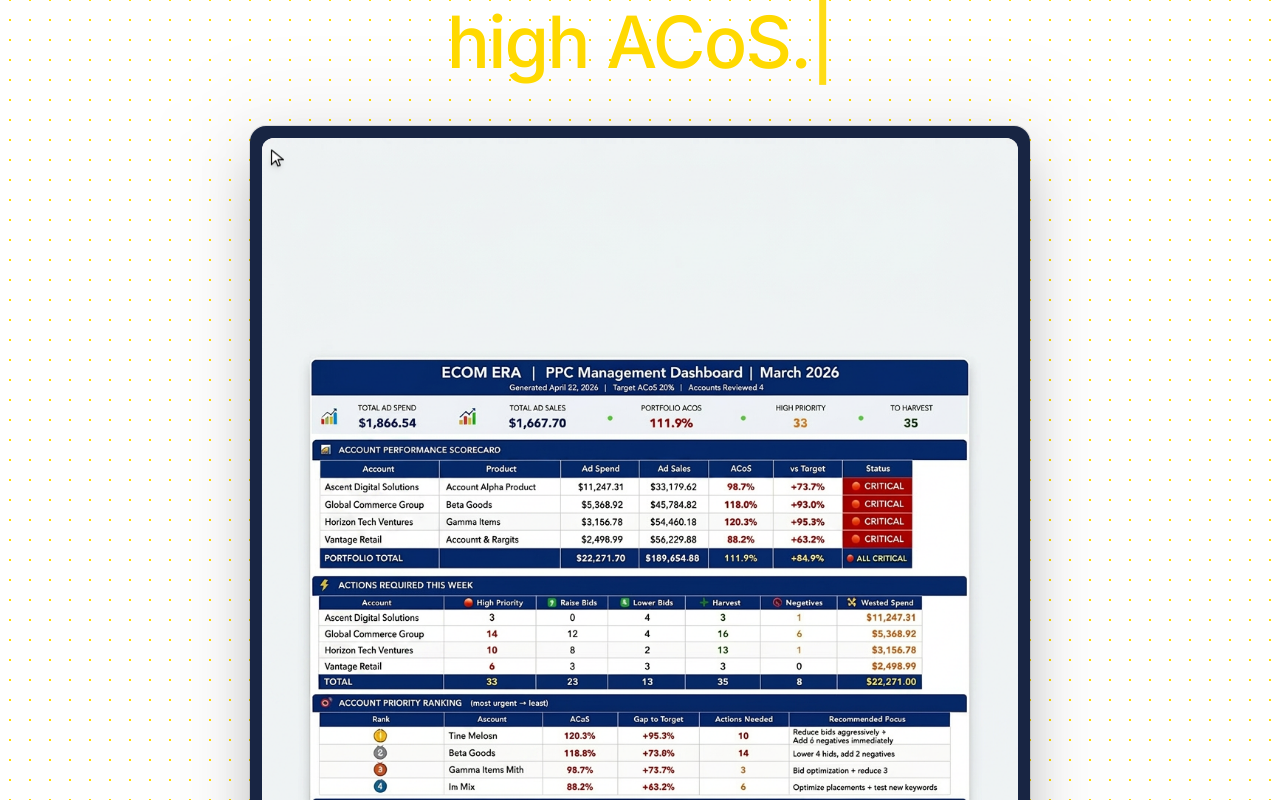
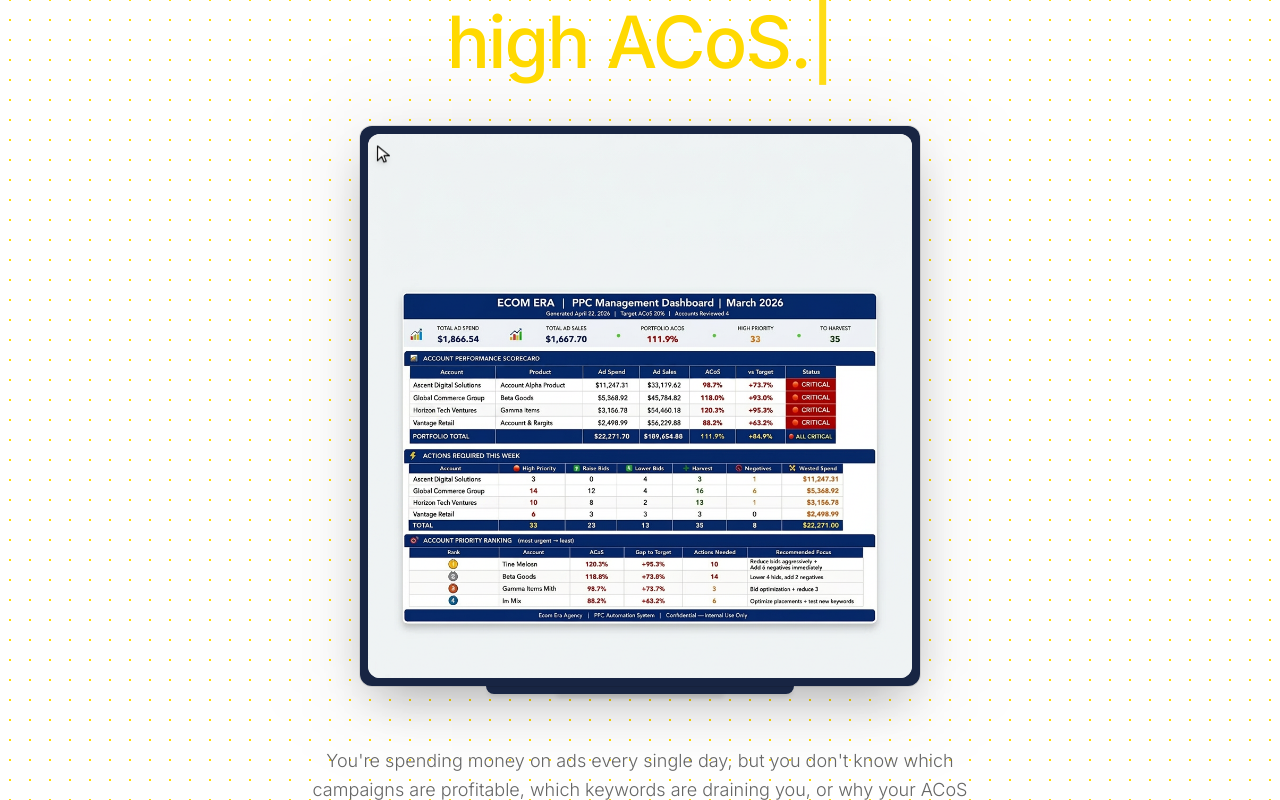
Before and after one commit to mehboobulhaq12/glow-hero-builder, a React (Vite) app: page / in a window 1280 px wide. Shown: the part 360-1160 px from the top of the page. Built offline with nearby package versions, Linux system fonts and the light colour scheme; the HTML template or start-up script is replaced by a standard one.

Commit message:
Changes
Co-authored-by: ibusultan52 <260202921+ibusultan52@users.noreply.github.com>

```diff
--- a/src/components/HeroSection.tsx
+++ b/src/components/HeroSection.tsx
@@ -78,10 +78,10 @@ const HeroSection = React.forwardRef<HTMLDivElement, HeroSectionProps>(
           </h1>
 
           {/* Dashboard Mockup */}
-          <div className="mt-12 mb-12 w-full max-w-[780px] mx-auto">
+          <div className="mt-12 mb-12 w-full max-w-[560px] mx-auto">
             <div className="relative">
               {/* Laptop frame */}
-              <div className="relative bg-[hsl(222,47%,18%)] rounded-2xl p-3 shadow-[0_25px_60px_-15px_rgba(0,0,0,0.35)] ring-1 ring-black/10">
+              <div className="relative bg-[hsl(222,47%,18%)] rounded-xl p-2 shadow-[0_20px_50px_-15px_rgba(0,0,0,0.35)] ring-1 ring-black/10">
                 <div className="relative overflow-hidden rounded-lg bg-white shadow-inner">
                   <img
                     src={dashboardImage}
```
